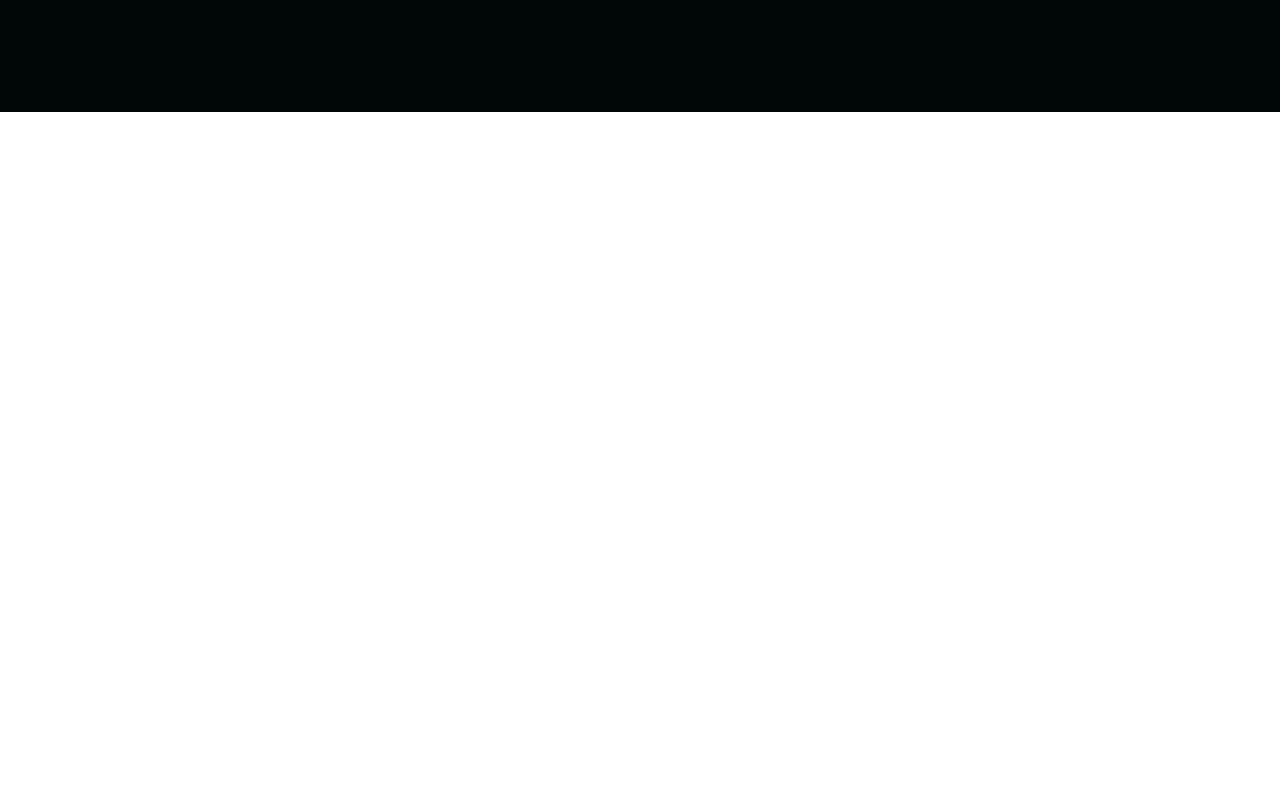
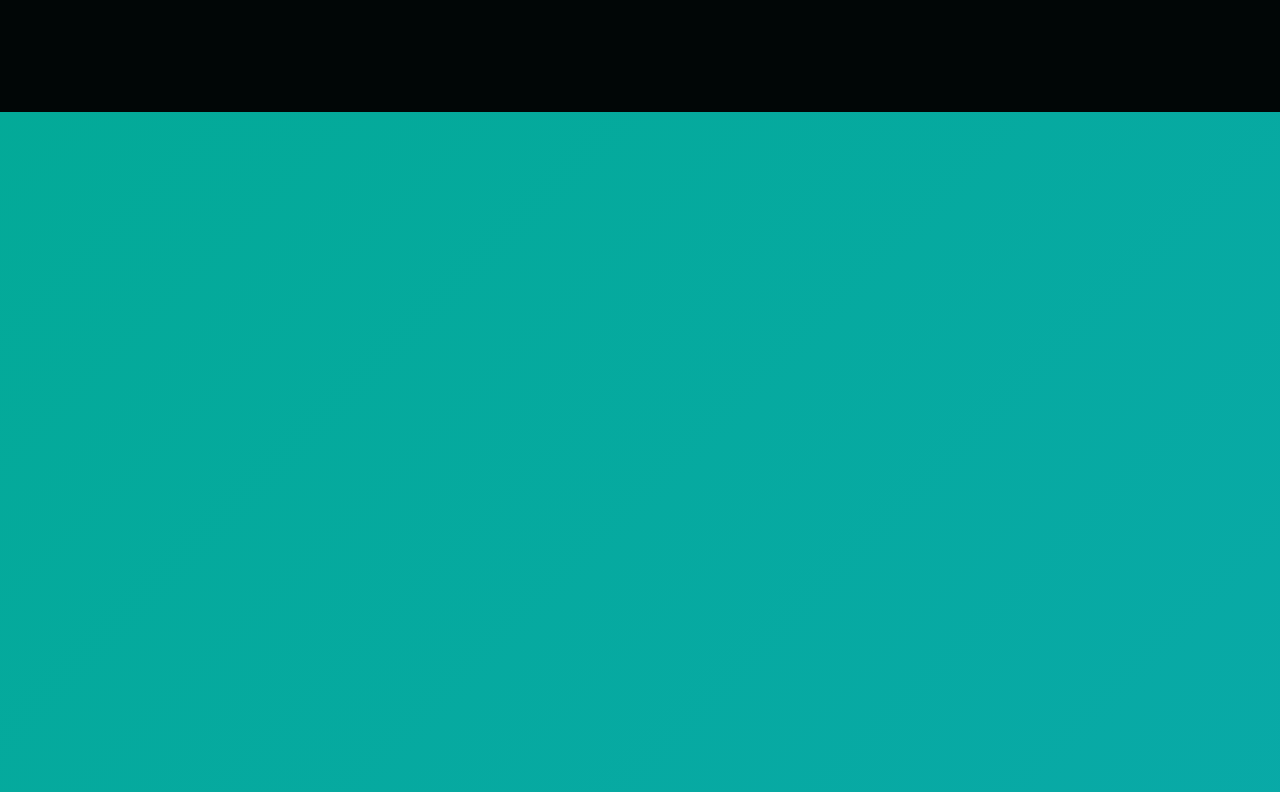
Before and after one commit to calbertofilho/carlosalberto.eti, a React (Create React App) app: page / in a window 1280 px wide. Shown: the part 2288-3080 px from the top of the page. Built offline with nearby package versions, Linux system fonts and the light colour scheme; the HTML template or start-up script is replaced by a standard one; a web font is replaced by a local one.

Commit message:
Update on DownloadsSection to create the GradientBg animation

```diff
--- a/src/components/HomePage/DownloadsSection/elements.js
+++ b/src/components/HomePage/DownloadsSection/elements.js
@@ -1,16 +1,25 @@
 import styled from 'styled-components';
 
 export const Section = styled.section`
+  background: linear-gradient(-45deg, rgb(41, 167, 251), rgb(1, 170, 147), rgb(1, 170, 147), rgb(1, 170, 147)) no-repeat;
+  background-size: 2000% 2000%;
+  background-attachment: fixed;
 	width: 100%;
 	height: 100vh;
-  display: flex;
-  justify-content: center;
-  align-items: center;
-	box-sizing: border-box;
   scroll-snap-align: center;
   overflow: hidden;
   position: relative;
+  animation: gradient 5s ease-in-out alternate infinite;
   z-index: 1;
+
+  @keyframes gradient {
+    from {
+      background-position: 0 50%;
+    }
+    to {
+      background-position: 100% 50%;
+    }
+  }
 
   @media (hover: none), (any-hover: hover) and (pointer: coarse) {
     scroll-snap-align: none;
```
